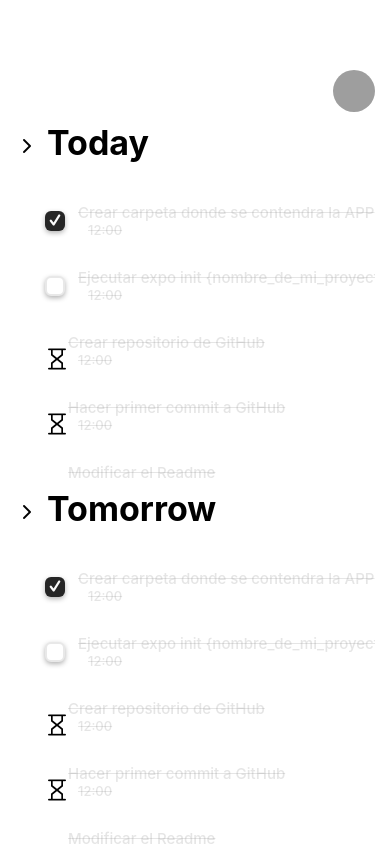
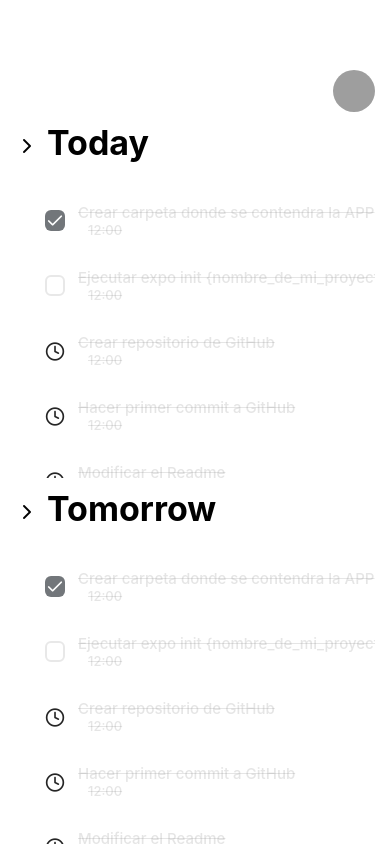
Before and after one commit to santiagoarangog/todo-app, a React Native app: screen / in a window 390 px wide. Built offline with nearby package versions, Linux system fonts and the light colour scheme; grey boxes are pictures that could not be loaded.

Commit message:
Modify icons in Checkbox component

```diff
--- a/components/Checkbox.js
+++ b/components/Checkbox.js
@@ -1,15 +1,15 @@
 import * as React from "react";
 import {StyleSheet, TouchableOpacity, View} from "react-native";
-import {Entypo, AntDesign } from "@expo/vector-icons";
+import {Feather} from "@expo/vector-icons";
 
-export default function Checkbox({id, text, isCompleted, isToday, hour}) {
+export default function Checkbox({id, text, isCompleted,isToday, hour}) {
     return isToday ? (
         <TouchableOpacity style={isCompleted ? styles.checked : styles.uncheck}>
-            {isCompleted && <Entypo name="check" size={16} color="#FAFAFA"/>}
+            {isCompleted && <Feather name="check" size={19} color="#fff"/>}
         </TouchableOpacity>
     ) : (
         <View style={styles.isToday}>
-            <AntDesign name="hourglass" size={24} color="black" />
+            <Feather name="clock" size={20} color="#252525" />
         </View>
     );
 }
@@ -17,26 +17,19 @@ export default function Checkbox({id, text, isCompleted, isToday, hour}) {
 const styles = StyleSheet.create({
     checked: {
         width: 20,
-        height: 20,
+        height: 21,
         marginRight: 13,
         borderRadius: 6,
-        backgroundColor: "#262626",
+        backgroundColor: "#72767a",
         alignItems: "center",
         justifyContent: "center",
         marginLeft: 15,
-        shadowColor: "#000",
-        shadowOffset: {
-            width: 0,
-            height: 2,
-        },
-        shadowOpacity: 0.3,
-        shadowRadius: 5,
         elevation: 5,
     },
 
     uncheck: {
         width: 20,
-        height: 20,
+        height: 21,
         marginRight: 13,
         borderWidth: 2,
         borderColor: "#E8E8E8",
@@ -46,23 +39,14 @@ const styles = StyleSheet.create({
         justifyContent: "center",
         marginLeft: 15,
         shadowColor: "#000",
-        shadowOffset: {
-            width: 0,
-            height: 2,
-        },
-        shadowOpacity: 0.3,
-        shadowRadius: 5,
-        elevation: 5,
     },
+
     isToday: {
-        width: 10,
-        height: 10,
+        width: 20,
+        height: 21,
         marginHorizontal: 10,
+        borderRadius: 10,
         marginRight: 13,
         marginLeft: 15,
-        content: 'pending'
     },
-    textPending:{
-        marginRight: 10
-    }
 });
```
